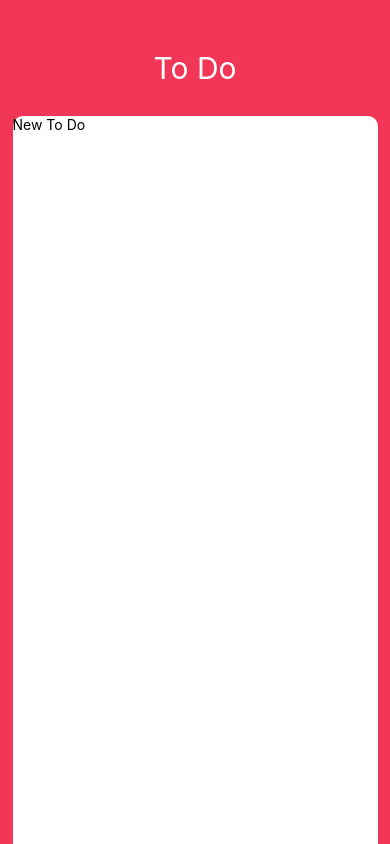
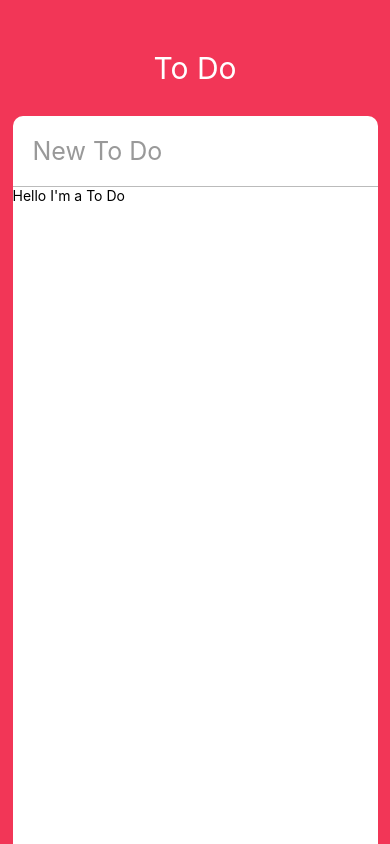
Before and after one commit to mingmonth/to-do, a React Native app: screen / in a window 390 px wide. Built offline with nearby package versions, Linux system fonts and the light colour scheme.

Commit message:
#4 Coding the UI part Two - Input and To Do Components

```diff
--- a/App.js
+++ b/App.js
@@ -6,23 +6,45 @@
   StatusBar,
   TextInput,
   Dimensions,
-  Platform
+  Platform,
+  ScrollView
 } from "react-native";
+import ToDo from "./ToDo";
 
 const { height, width } = Dimensions.get("window");
 
 export default class App extends React.Component {
+  state = {
+    newToDo: ""
+  };
   render() {
+    const { newToDo } = this.state;
     return (
       <View style={styles.container}>
         <StatusBar barStyle="light-content" />
         <Text style={styles.title}>To Do</Text>
         <View style={styles.card}>
-          <TextInput style={styles.input} placeholder={"New To Do"} />
+          <TextInput
+            style={styles.input}
+            placeholder={"New To Do"}
+            value={newToDo}
+            onChangeText={this._controllNewToDo}
+            placeholderTextColor={"#999"}
+            returnKeyType={"done"}
+            autoCorrect={false}
+          />
+          <ScrollView>
+            <ToDo />
+          </ScrollView>
         </View>
       </View>
     );
   }
+  _controllNewToDo = text => {
+    this.setState({
+      newToDo: Text
+    });
+  };
 }
 
 const styles = StyleSheet.create({
@@ -58,5 +80,11 @@
         elevation: 5
       }
     })
+  },
+  input: {
+    padding: 20,
+    borderBottomColor: "#bbb",
+    borderBottomWidth: 1,
+    fontSize: 25
   }
 });
--- /dev/null
+++ b/ToDo.js
@@ -0,0 +1,14 @@
+import React, { Component } from "react";
+import { View, Text, TouchableOpacity, StyleSheet } from "react-native";
+
+export default class ToDo extends Component {
+  render() {
+    return (
+      <View>
+        <Text>Hello I'm a To Do</Text>
+      </View>
+    );
+  }
+}
+
+const style = StyleSheet.create({});
```
